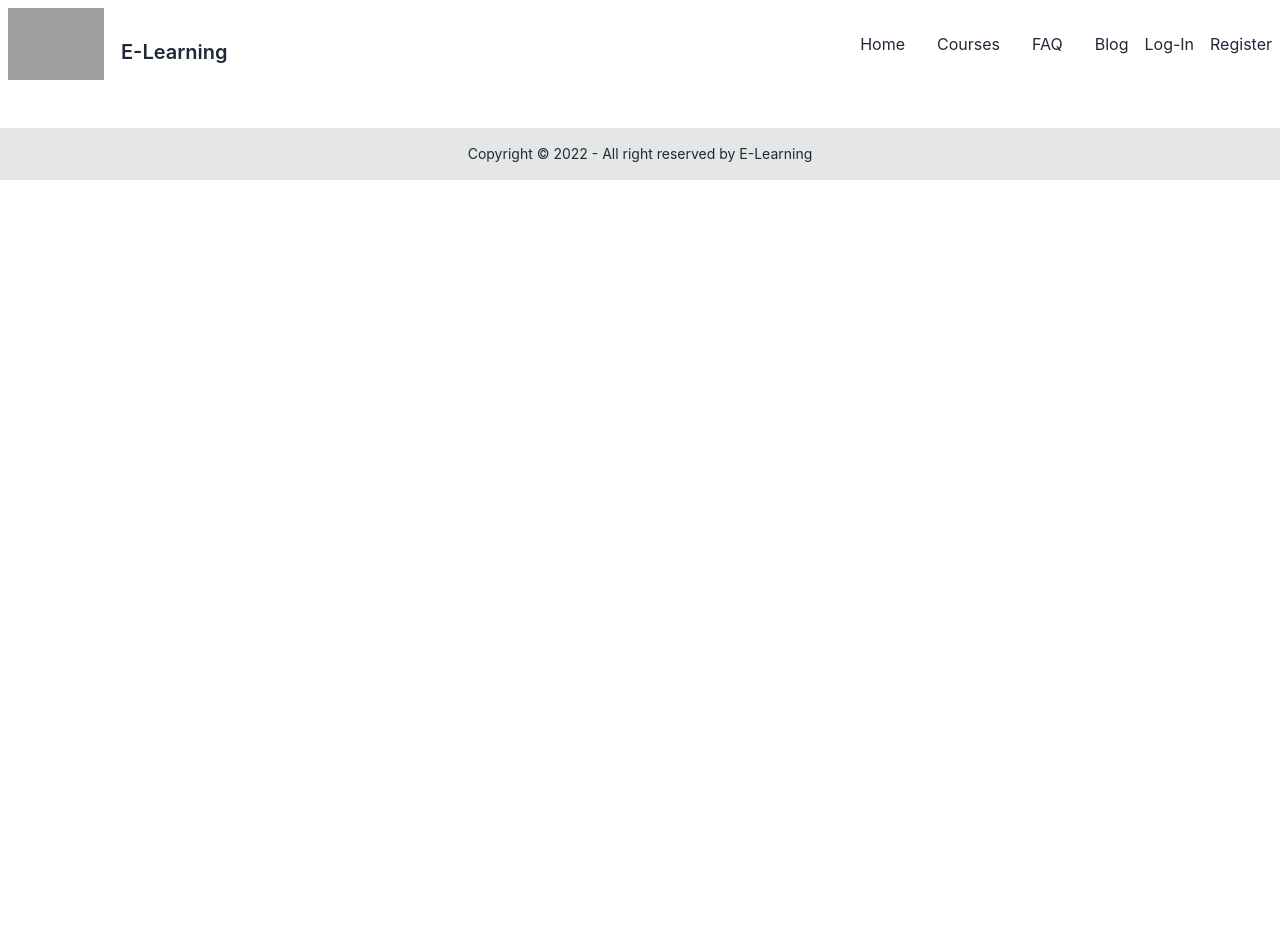
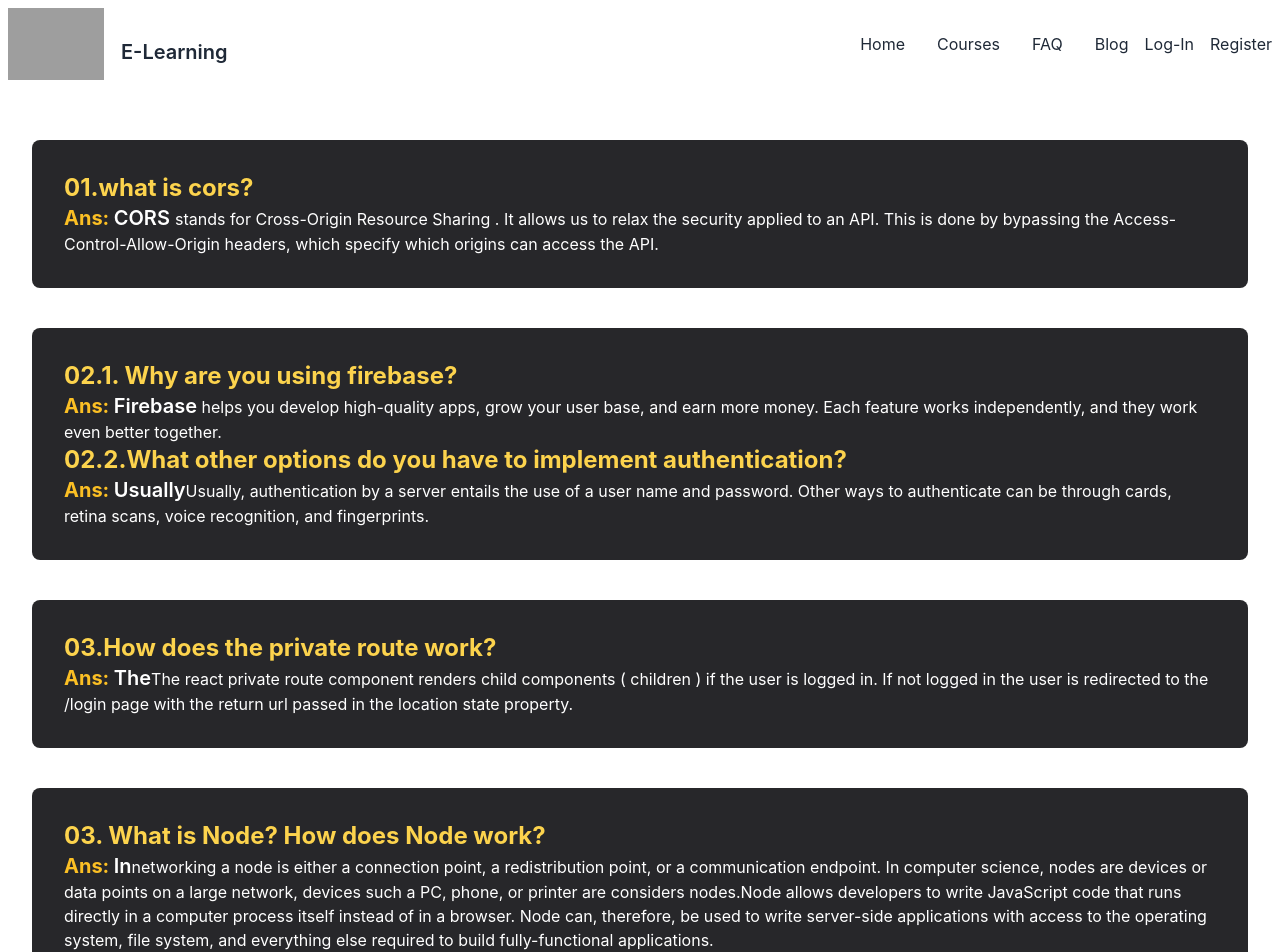
Before and after one commit to ProgrammerBayzid/photography-clint, a React (Create React App) app: page /blog in a window 1280 px wide. Shown: the top 952 px of the page. Before the commit the page ends 800 px from the top, so only its background shows below. Built offline with nearby package versions, Linux system fonts and the light colour scheme; no server answers; grey boxes are pictures that could not be loaded.

Commit message:
5 commit

```diff
--- a/src/Components/Blog/Blog.jsx
+++ b/src/Components/Blog/Blog.jsx
@@ -3,7 +3,37 @@ import React from 'react'
 const Blog = () => {
     return (
         <div>
+            <div className='px-4 py-5 mx-auto sm:max-w-xl md:max-w-full lg:max-w-screen-xl md:px-24 lg:px-8'>
 
+                <div className='mb-10 bg-zinc-800 text-white p-8 rounded-lg mt-8'>
+                    <h2 className='text-2xl font-bold text-amber-300'>01.what is cors?</h2>
+                    <p ><span className='text-xl font-bold text-amber-400'>Ans:</span> <span className='text-xl font-semibold'>CORS </span>stands for Cross-Origin Resource Sharing . It allows us to relax the security applied to an API. This is done by bypassing the Access-Control-Allow-Origin headers, which specify which origins can access the API.</p>
+                </div>
+
+                <div className='mb-10 bg-zinc-800 text-white p-8 rounded-lg '>
+                    <h2 className='text-2xl font-bold text-amber-300'>02.1. Why are you using firebase? </h2>
+                    <p><span className='text-xl font-bold text-amber-400'>Ans:</span> <span className='text-xl font-semibold'>Firebase</span> helps you develop high-quality apps, grow your user base, and earn more money. Each feature works independently, and they work even better together.</p>
+                    <h2 className='text-2xl font-bold text-amber-300'>02.2.What other options do you have to implement authentication? </h2>
+                    <p><span className='text-xl font-bold text-amber-400'>Ans:</span> <span className='text-xl font-semibold'>Usually</span>Usually, authentication by a server entails the use of a user name and password. Other ways to authenticate can be through cards, retina scans, voice recognition, and fingerprints.</p>
+                </div>
+
+                <div className='mb-10 bg-zinc-800 text-white p-8 rounded-lg '>
+                    <h2 className='text-2xl font-bold text-amber-300'>03.How does the private route work?</h2>
+                    <p><span className='text-xl font-bold text-amber-400'>Ans:</span> <span className='text-xl font-semibold'>The</span>The react private route component renders child components ( children ) if the user is logged in. If not logged in the user is redirected to the /login page with the return url passed in the location state property.</p>
+                </div>
+                <div className='mb-10 bg-zinc-800 text-white p-8 rounded-lg '>
+                    <h2 className='text-2xl font-bold text-amber-300'>03. What is Node? How does Node work?</h2>
+                    <p><span className='text-xl font-bold text-amber-400'>Ans:</span> <span className='text-xl font-semibold'>In</span>
+
+                        <span>
+                            networking a node is either a connection point, a redistribution point, or a communication endpoint. In computer science, nodes are devices or data points on a large network, devices such a PC, phone, or printer are considers nodes.
+                        </span>
+
+
+                        Node allows developers to write JavaScript code that runs directly in a computer process itself instead of in a browser. Node can, therefore, be used to write server-side applications with access to the operating system, file system, and everything else required to build fully-functional applications.</p>
+                </div>
+
+            </div>
         </div>
     )
 }
```
